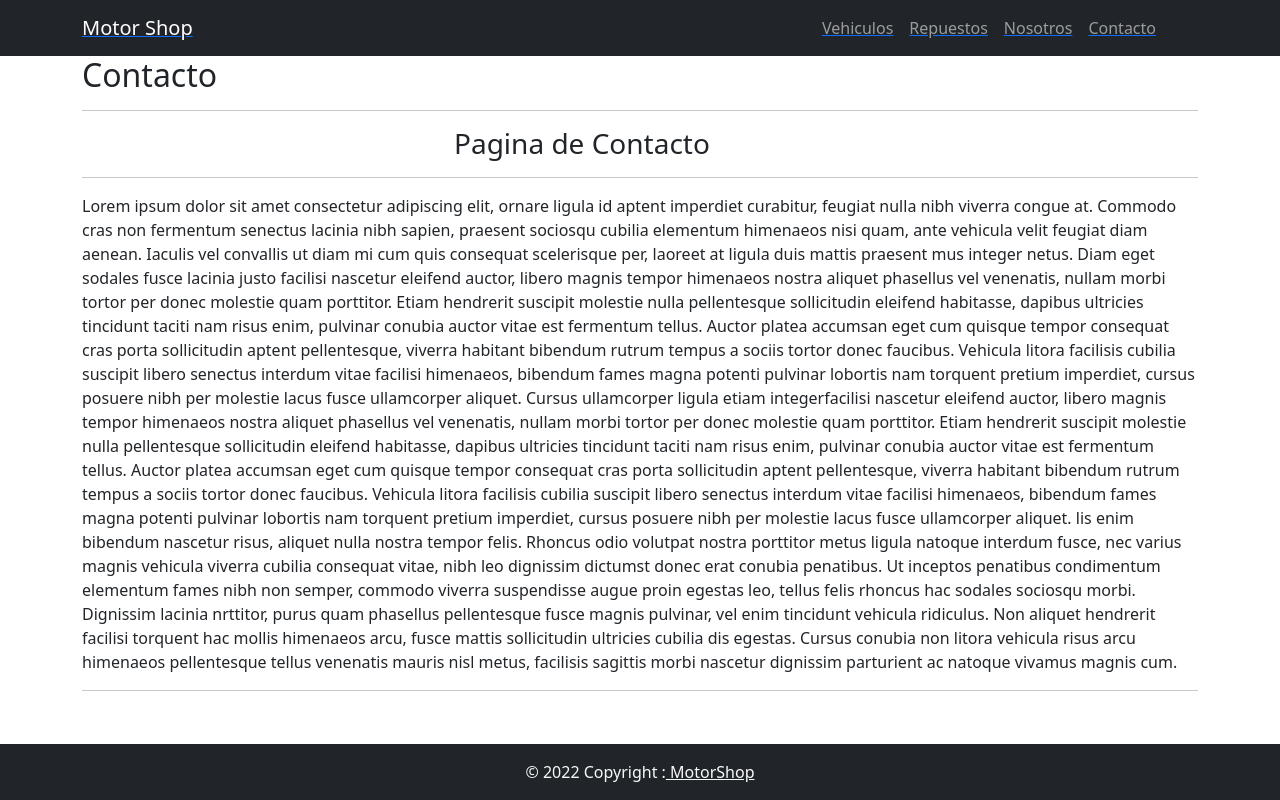
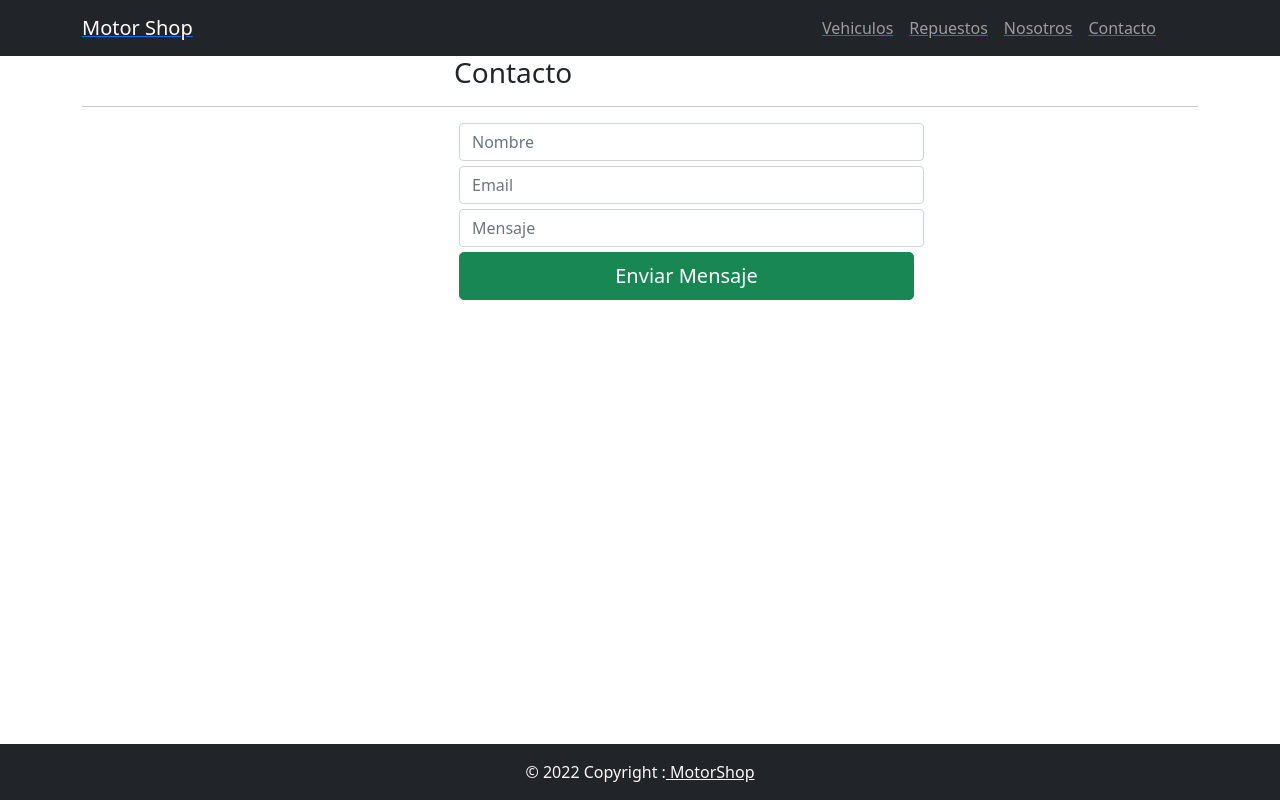
Before and after one commit to MartinAhlers/MotorShopAhlers, a React (Create React App) app: page /contacto in a window 1280 px wide. Built offline with nearby package versions, Linux system fonts and the light colour scheme.

Commit message:
home y textos

```diff
--- a/package.json
+++ b/package.json
@@ -15,6 +15,7 @@
     "react": "^17.0.2",
     "react-bootstrap": "^2.2.1",
     "react-dom": "^17.0.2",
+    "react-loading-skeleton": "^3.1.0",
     "react-router-dom": "^6.2.2",
     "react-scripts": "^2.1.3",
     "web-vitals": "^2.1.4"
--- a/src/components/Contacto.js
+++ b/src/components/Contacto.js
@@ -1,22 +1,25 @@
 import React from 'react';
-
+import 'bootstrap/dist/css/bootstrap.min.css';
+import { Form, Button } from 'react-bootstrap';
 export const Contacto = () => {
 
   return <div className='container'>
-      <h2>Contacto</h2>
+
+      <h3 className="col-6 offset-4">Contacto </h3>
       <hr/>
-      <h3 className="col-6 offset-4">Pagina de Contacto </h3>
-      <hr/>
-      <p> Lorem ipsum dolor sit amet consectetur adipiscing elit, ornare ligula id aptent imperdiet curabitur, feugiat nulla nibh viverra congue at. Commodo cras non fermentum senectus lacinia nibh sapien, praesent sociosqu cubilia elementum himenaeos nisi quam, ante vehicula velit feugiat diam aenean. Iaculis vel convallis ut diam mi cum quis consequat scelerisque per, laoreet at ligula duis mattis praesent mus integer netus.
+      <div className="form-container">
+            <Form className="col-md-5 offset-4 form">
+                <Form.Group>
+                    <Form.Control className="name-input" type="text" placeholder="Nombre" name="name"style={{margin:"5px"}}></Form.Control>
+                    <Form.Control className="email-input" type="text" placeholder="Email" name="email" style={{margin:"5px"}}></Form.Control>
+                   <Form.Control className="text-area" type="text" placeholder="Mensaje" name="mensaje" style={{marginLeft:"5px"}}/>
+                    <div className="d-grid gap-2 text-center" >
+                  <Button variant="success text-center"  size="lg" style={{margin:"5px"}} >Enviar Mensaje</Button>
+                  </div>
+                </Form.Group>
+            </Form>
 
-Diam eget sodales fusce lacinia justo facilisi nascetur eleifend auctor, libero magnis tempor himenaeos nostra aliquet phasellus vel venenatis, nullam morbi tortor per donec molestie quam porttitor. Etiam hendrerit suscipit molestie nulla pellentesque sollicitudin eleifend habitasse, dapibus ultricies tincidunt taciti nam risus enim, pulvinar conubia auctor vitae est fermentum tellus. Auctor platea accumsan eget cum quisque tempor consequat cras porta sollicitudin aptent pellentesque, viverra habitant bibendum rutrum tempus a sociis tortor donec faucibus. Vehicula litora facilisis cubilia suscipit libero senectus interdum vitae facilisi himenaeos, bibendum fames magna potenti pulvinar lobortis nam torquent pretium imperdiet, cursus posuere nibh per molestie lacus fusce ullamcorper aliquet.
-
-Cursus ullamcorper ligula etiam integerfacilisi nascetur eleifend auctor, libero magnis tempor himenaeos nostra aliquet phasellus vel venenatis, nullam morbi tortor per donec molestie quam porttitor. Etiam hendrerit suscipit molestie nulla pellentesque sollicitudin eleifend habitasse, dapibus ultricies tincidunt taciti nam risus enim, pulvinar conubia auctor vitae est fermentum tellus. Auctor platea accumsan eget cum quisque tempor consequat cras porta sollicitudin aptent pellentesque, viverra habitant bibendum rutrum tempus a sociis tortor donec faucibus. Vehicula litora facilisis cubilia suscipit libero senectus interdum vitae facilisi himenaeos, bibendum fames magna potenti pulvinar lobortis nam torquent pretium imperdiet, cursus posuere nibh per molestie lacus fusce ullamcorper aliquet.
-
-lis enim bibendum nascetur risus, aliquet nulla nostra tempor felis. Rhoncus odio volutpat nostra porttitor metus ligula natoque interdum fusce, nec varius magnis vehicula viverra cubilia consequat vitae, nibh leo dignissim dictumst donec erat conubia penatibus. Ut inceptos penatibus condimentum elementum fames nibh non semper, commodo viverra suspendisse augue proin egestas leo, tellus felis rhoncus hac sodales sociosqu morbi.
-
-Dignissim lacinia nrttitor, purus quam phasellus pellentesque fusce magnis pulvinar, vel enim tincidunt vehicula ridiculus. Non aliquet hendrerit facilisi torquent hac mollis himenaeos arcu, fusce mattis sollicitudin ultricies cubilia dis egestas. Cursus conubia non litora vehicula risus arcu himenaeos pellentesque tellus venenatis mauris nisl metus, facilisis sagittis morbi nascetur dignissim parturient ac natoque vivamus magnis cum. </p>
-      <hr/>
+        </div>
   </div>;
 };
 
--- a/src/components/Nosotros.js
+++ b/src/components/Nosotros.js
@@ -5,16 +5,14 @@ export const Nosotros = () => {
   return <div className='container'>
       <h2>Nosotros</h2>
       <hr/>
-      <p> Lorem ipsum dolor sit amet consectetur adipiscing elit, ornare ligula id aptent imperdiet curabitur, feugiat nulla nibh viverra congue at. Commodo cras non fermentum senectus lacinia nibh sapien, praesent sociosqu cubilia elementum himenaeos nisi quam, ante vehicula velit feugiat diam aenean. Iaculis vel convallis ut diam mi cum quis consequat scelerisque per, laoreet at ligula duis mattis praesent mus integer netus.
-
-Diam eget sodales fusce lacinia justo facilisi nascetur eleifend auctor, libero magnis tempor himenaeos nostra aliquet phasellus vel venenatis, nullam morbi tortor per donec molestie quam porttitor. Etiam hendrerit suscipit molestie nulla pellentesque sollicitudin eleifend habitasse, dapibus ultricies tincidunt taciti nam risus enim, pulvinar conubia auctor vitae est fermentum tellus. Auctor platea accumsan eget cum quisque tempor consequat cras porta sollicitudin aptent pellentesque, viverra habitant bibendum rutrum tempus a sociis tortor donec faucibus. Vehicula litora facilisis cubilia suscipit libero senectus interdum vitae facilisi himenaeos, bibendum fames magna potenti pulvinar lobortis nam torquent pretium imperdiet, cursus posuere nibh per molestie lacus fusce ullamcorper aliquet.
-
-Cursus ullamcorper ligula etiam integerfacilisi nascetur eleifend auctor, libero magnis tempor himenaeos nostra aliquet phasellus vel venenatis, nullam morbi tortor per donec molestie quam porttitor. Etiam hendrerit suscipit molestie nulla pellentesque sollicitudin eleifend habitasse, dapibus ultricies tincidunt taciti nam risus enim, pulvinar conubia auctor vitae est fermentum tellus. Auctor platea accumsan eget cum quisque tempor consequat cras porta sollicitudin aptent pellentesque, viverra habitant bibendum rutrum tempus a sociis tortor donec faucibus. Vehicula litora facilisis cubilia suscipit libero senectus interdum vitae facilisi himenaeos, bibendum fames magna potenti pulvinar lobortis nam torquent pretium imperdiet, cursus posuere nibh per molestie lacus fusce ullamcorper aliquet.
-
-lis enim bibendum nascetur risus, aliquet nulla nostra tempor felis. Rhoncus odio volutpat nostra porttitor metus ligula natoque interdum fusce, nec varius magnis vehicula viverra cubilia consequat vitae, nibh leo dignissim dictumst donec erat conubia penatibus. Ut inceptos penatibus condimentum elementum fames nibh non semper, commodo viverra suspendisse augue proin egestas leo, tellus felis rhoncus hac sodales sociosqu morbi.
-
-Dignissim lacinia nrttitor, purus quam phasellus pellentesque fusce magnis pulvinar, vel enim tincidunt vehicula ridiculus. Non aliquet hendrerit facilisi torquent hac mollis himenaeos arcu, fusce mattis sollicitudin ultricies cubilia dis egestas. Cursus conubia non litora vehicula risus arcu himenaeos pellentesque tellus venenatis mauris nisl metus, facilisis sagittis morbi nascetur dignissim parturient ac natoque vivamus magnis cum. </p>
+      <p>
+      Quienes somos?
       <hr/>
+Somos una empresa familiar <br/>
+Apostamos a la venta y servicio de las marcas mas masivas de Uruguay tales como Yumbo, Baccio, S-Pro, Scott, GT entre muchas otras.</p>
+ <hr/>
+ <p>Si bien MotorShop ha abierto sus puertas hace poco tiempo, es producto de un legado comercial que se remonta a 1983 el cual fue renovandose hasta constituirse como un negocio dedicado enteramente a las motos, bicicletas, repuestos y accesorios; operando desde 1997 hasta 2011 bajo el nombre de "La casa de la moto" y trabajado enteramente por nuestros padres hasta el dia de su venta. Hoy 10 años despues hemos decido abrir juntos como hermanos para revivir lo mejor de una epoca que nos identifico como familia dentro del rubro.</p>
+  <hr/>
   </div>;
 };
 
```
Also changed, not shown: src/components/Home.js (+37 -12 lines), 1 other file (tests, documents, lock files or other folders).
